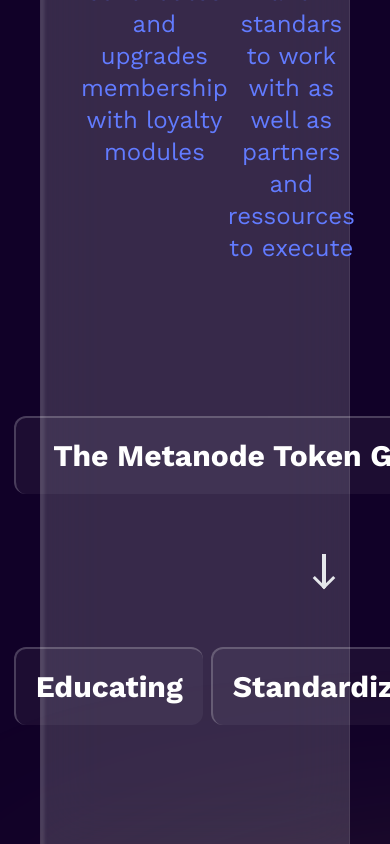
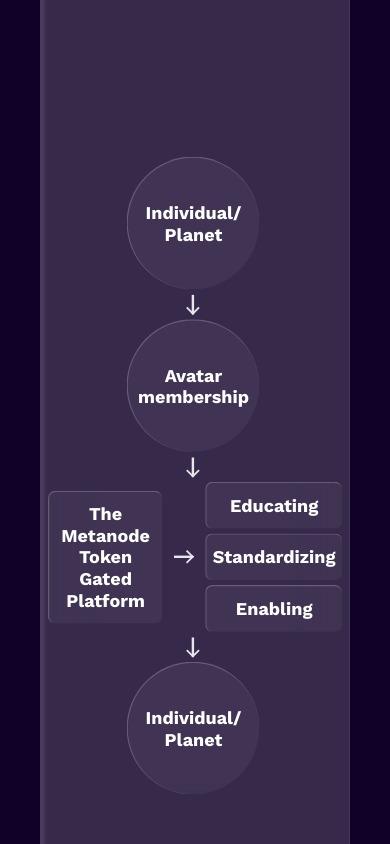
Before and after one commit to metagamehub/centauri, a Next.js app: page / in a window 390 px wide. Shown: the part 8499-9343 px from the top of the page. Built offline with nearby package versions, Linux system fonts and the light colour scheme.

Commit message:
gamified responsive

```diff
--- a/sections/home/gamified.section.tsx
+++ b/sections/home/gamified.section.tsx
@@ -4,10 +4,10 @@
   return <div className="w-[221px] h-[221px] flex justify-center items-center text-center font-bold text-3xl rounded-full bg-white bg-opacity-5 border-t-2 border-l-2 border-white border-opacity-20">{label}</div>
 }
 
-const Rectangle = ({ label }: { label: string }) => {
+const Rectangle = ({ label, hfull }: { label: string, hfull?: boolean }) => {
   return (
-    <div className="w-full h-[221px] flex justify-center items-center">
-      <div className="w-full h-fit flex justify-center items-center text-center font-bold text-3xl rounded-xl bg-white bg-opacity-5 border-t-2 border-l-2 border-white border-opacity-20 p-5">{label}</div>
+    <div className={`w-full ${hfull ? 'h-[221px]' : ''} xl:h-[221px] flex justify-center items-center`}>
+      <div className="w-full h-full xl:h-fit flex justify-center items-center text-center font-bold text-3xl rounded-xl bg-white bg-opacity-5 border-t-2 border-l-2 border-white border-opacity-20 p-5">{label}</div>
     </div>
   )
 }
@@ -36,9 +36,10 @@
   }, [])
 
   return (
-    <div className={`relative w-fit ${fullHeigh ? 'h-[221px]' : 'h-[10px]'} flex justify-center items-center px-5 origin-center ${rotateGrades}`}>
-      <div className="w-8 border-2" />
-      <div className="absolute origin-center rotate-45 border-t-[3px] border-r-[3px] w-4 h-4 right-5" />
+    <div className={`relative w-full xl:w-fit ${fullHeigh ? 'h-[221px]' : 'h-[50px]'} flex justify-center items-center px-5 origin-center ${rotateGrades}`}>
+      <div className="relative w-8 border-2">
+        <div className="absolute origin-center rotate-45 border-t-[3px] border-r-[3px] w-4 h-4 right-0 -top-2" />
+      </div>
     </div>
   )
 }
@@ -46,29 +47,40 @@
 const Gamified = () => {
   return (
     <div className='flex flex-col w-full gap-20 bg-blured px-10 py-32 rounded-xl'>
-      <h2 className="text-center text-[80px] font-light">OUR WEB3 USP: A GAMIFIED DAO</h2>
-      <div className="text-center flex w-full justify-around text-2xl text-[#627BFF]">
+      <h2 className="text-center text-6xl sm:text-[80px] font-light">OUR WEB3 USP: A GAMIFIED DAO</h2>
+      <div className="text-center flex flex-col md:flex-row w-full items-center justify-around text-2xl text-[#627BFF] gap-5">
         <p className="max-w-lg">votes, contributes and upgrades membership with loyalty modules</p>
         <p className="max-w-lg">knowledge and standars to work with as well as partners and ressources to execute</p>
       </div>
 
       {/* Horizontal Graph */}
-      <div className="w-full flex justify-center">
-        <Circle label="Individual/ Planet" />
-        <Arrow direction="right" fullHeigh />
-        <Circle label="Avatar membership" />
-        <Arrow direction="right" fullHeigh />
-        <div className="flex flex-col justify-center items-center">
-          <Rectangle label="The Metanode Token Gated Platform" />
-          <Arrow direction="bottom" fullHeigh={false} />
-          <div className="w-full flex gap-2">
+      <div className="w-full flex flex-col xl:flex-row justify-center scale-[.60] sm:scale-100 xl:items-start xl:scale-75 2xl:scale-95">
+        {/* Initial 2 circles */}
+        <div className="flex flex-col xl:flex-row">
+          <Circle label="Individual/ Planet" />
+          <div className="hidden xl:block"><Arrow direction="right" fullHeigh /></div>
+          <div className="block xl:hidden w-[221px]"><Arrow direction="bottom" fullHeigh={false} /></div>
+          <Circle label="Avatar membership" />
+          <div className="hidden xl:block"><Arrow direction="right" fullHeigh /></div>
+          <div className="block xl:hidden w-[221px]"><Arrow direction="bottom" fullHeigh={false} /></div>
+        </div>
+
+        {/* Rectangles */}
+        <div className="flex xl:flex-col justify-center items-center">
+          <Rectangle label="The Metanode Token Gated Platform" hfull />
+          <div className="hidden xl:block"><Arrow direction="bottom" fullHeigh={false} /></div>
+          <div className="block xl:hidden"><Arrow direction="right" fullHeigh /></div>
+          <div className="w-full flex flex-col xl:flex-row gap-2">
             <Rectangle label="Educating" />
             <Rectangle label="Standardizing" />
             <Rectangle label="Enabling" />
           </div>
         </div>
-        <Arrow direction="right" fullHeigh />
-        <Circle label="Individual/ Planet" />
+        <div className="hidden xl:block"><Arrow direction="right" fullHeigh /></div>
+        <div className="block xl:hidden w-[221px]"><Arrow direction="bottom" fullHeigh={false} /></div>
+        <div className="flex flex-col xl:flex-row">
+          <Circle label="Individual/ Planet" />
+        </div>
       </div>
     </div>
   )
```
